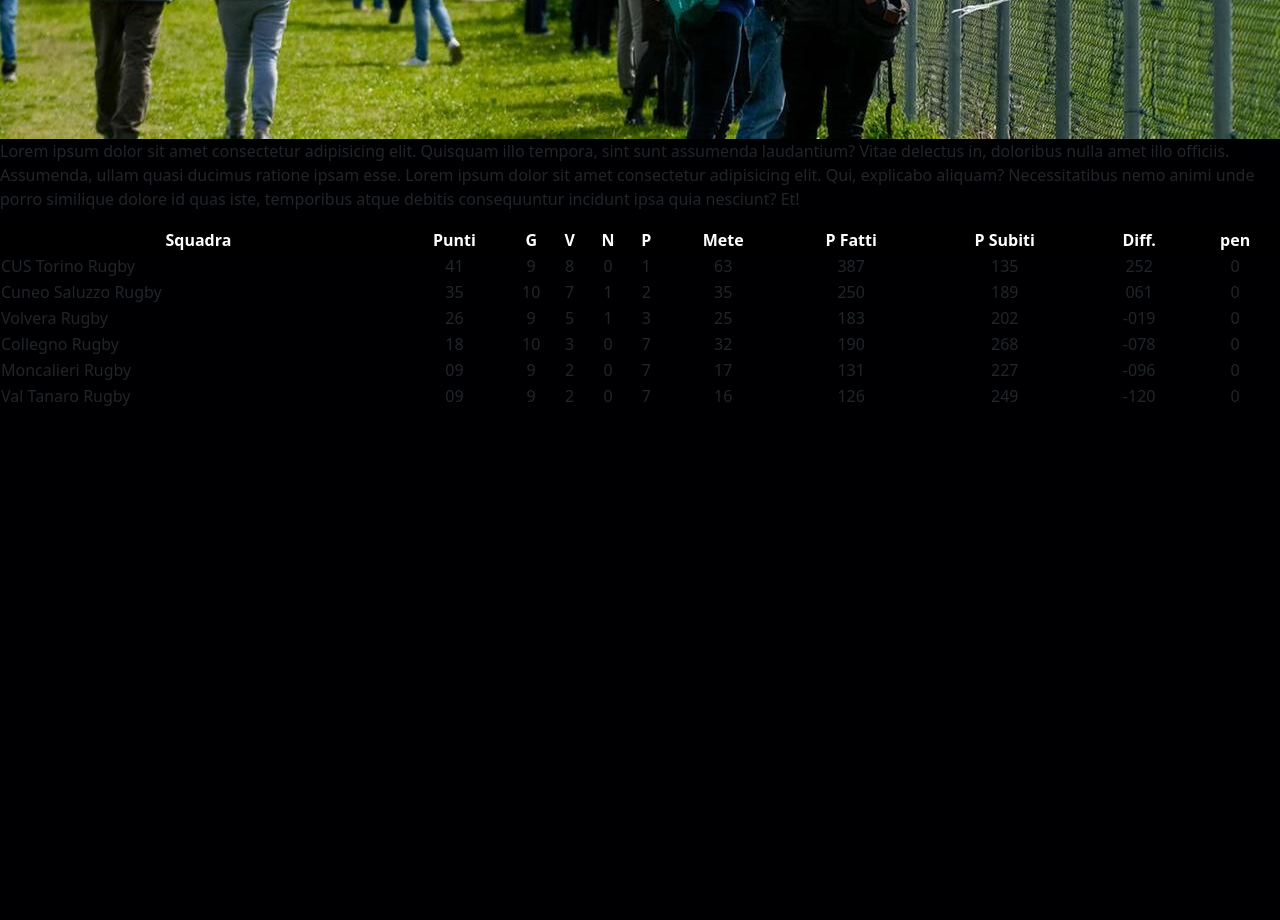
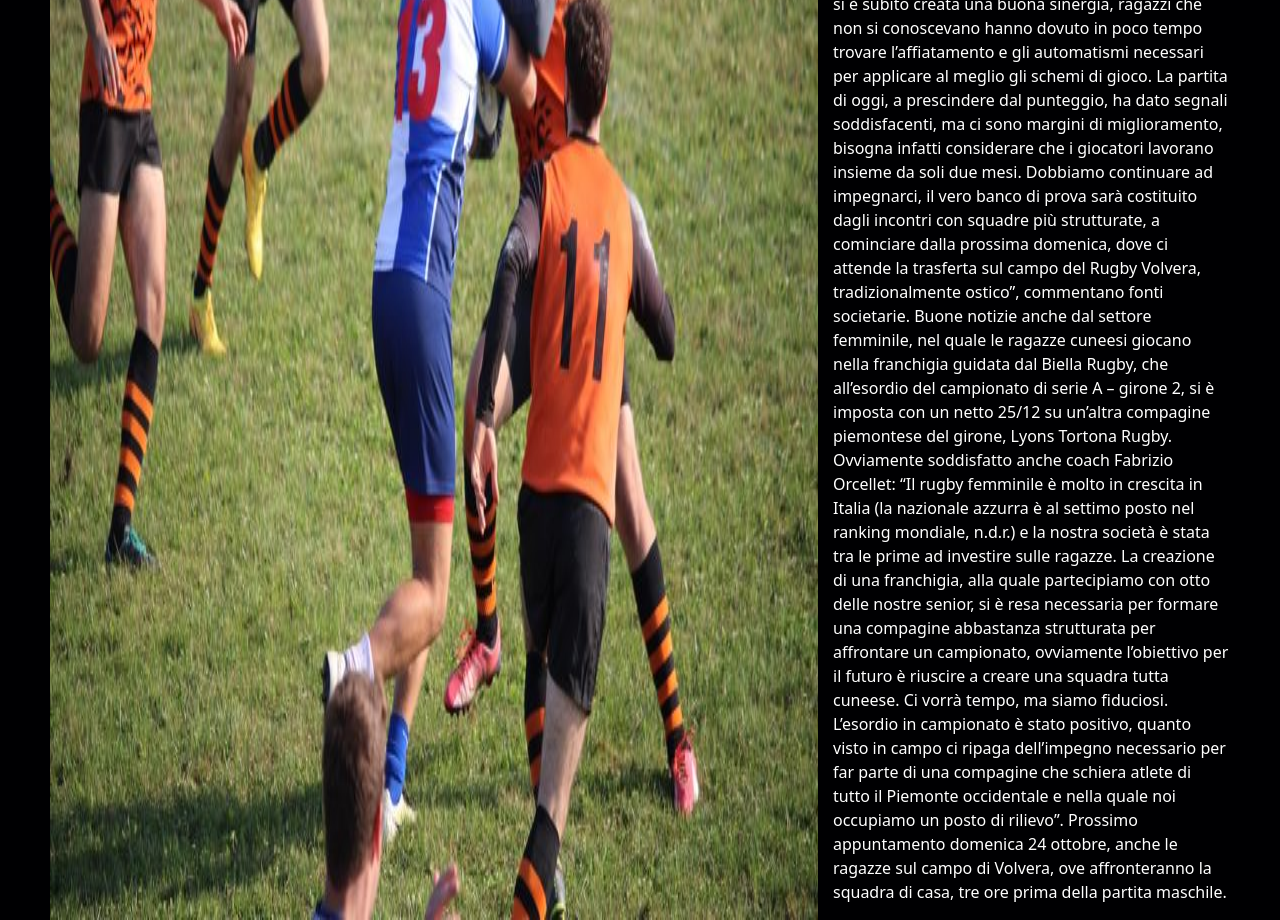
Before and after one commit to OmarFerreyra/proyecto-coder, a website: page index.html in a window 1280 px wide. Shown: the part 1680-2600 px from the top of the page. Before the commit the page ends 2089 px from the top, so only its background shows below. Drawn offline with nearby package versions, Linux system fonts and the light colour scheme.

Commit message:
mas cambios

```diff
--- a/index.html
+++ b/index.html
@@ -98,14 +98,41 @@
 
     <section>
       <div class="info">
-        <img src="img/cuneo rugby.jpg" alt="">
-        <p>Lorem ipsum dolor sit amet consectetur adipisicing elit. Quisquam illo tempora, sint sunt assumenda
-          laudantium? Vitae delectus in, doloribus nulla amet illo officiis. Assumenda, ullam quasi ducimus ratione
-          ipsam esse.
+        <img src="img/partita cuneo vs collegno.jpg" alt="cuneo vs Collegno">
+        <p>L’ultimo incontro ufficiale risaliva al 16 febbraio 2020 e dopo quasi due anni di stop, nel weekend sono
+          iniziati i campionati, stagione 2021/2022, con una novità per il rugby della Granda: la fusione tra le squadre
+          senior di Cuneo e di Saluzzo, che dopo anni di collaborazione nel settore giovanile hanno deciso di riunire le
+          compagini senior.
 
-          Lorem ipsum dolor sit amet consectetur adipisicing elit. Qui, explicabo aliquam? Necessitatibus nemo animi
-          unde porro similique dolore id quas iste, temporibus atque debitis consequuntur incidunt ipsa quia nesciunt?
-          Et!
+          L’esordio contro il Rugby Collegno della formazione biancoblù, guidata dalla panchina da coach Mattia Basile
+          ed in campo dal capitano Michele Verra, è stato decisamente soddisfacente, sia per il risultato (83-0), frutto
+          di 6 segnature per tempo e che non richiede commenti, sia per il gioco sviluppato sul campo, dove il pacchetto
+          di mischia cuneese ha letteralmente dominato ed è stato una continua fonte di gioco per le linee arretrate,
+          che hanno saputo sfruttare al meglio le opportunità create violando ripetutamente l’area di meta avversaria.
+
+          “L’unione tra due gruppi strutturati, ciascuno abituato al proprio modello di gioco, non è sempre semplice,
+          spesso richiede un periodo di rodaggio non breve. Tra Cuneo e Saluzzo si è subito creata una buona sinergia,
+          ragazzi che non si conoscevano hanno dovuto in poco tempo trovare l’affiatamento e gli automatismi necessari
+          per applicare al meglio gli schemi di gioco. La partita di oggi, a prescindere dal punteggio, ha dato segnali
+          soddisfacenti, ma ci sono margini di miglioramento, bisogna infatti considerare che i giocatori lavorano
+          insieme da soli due mesi. Dobbiamo continuare ad impegnarci, il vero banco di prova sarà costituito dagli
+          incontri con squadre più strutturate, a cominciare dalla prossima domenica, dove ci attende la trasferta sul
+          campo del Rugby Volvera, tradizionalmente ostico”, commentano fonti societarie.
+          Buone notizie anche dal settore femminile, nel quale le ragazze cuneesi giocano nella franchigia guidata dal
+          Biella Rugby, che all’esordio del campionato di serie A – girone 2, si è imposta con un netto 25/12 su
+          un’altra compagine piemontese del girone, Lyons Tortona Rugby.
+
+          Ovviamente soddisfatto anche coach Fabrizio Orcellet: “Il rugby femminile è molto in crescita in Italia (la
+          nazionale azzurra è al settimo posto nel ranking mondiale, n.d.r.) e la nostra società è stata tra le prime ad
+          investire sulle ragazze. La creazione di una franchigia, alla quale partecipiamo con otto delle nostre senior,
+          si è resa necessaria per formare una compagine abbastanza strutturata per affrontare un campionato, ovviamente
+          l’obiettivo per il futuro è riuscire a creare una squadra tutta cuneese. Ci vorrà tempo, ma siamo fiduciosi.
+          L’esordio in campionato è stato positivo, quanto visto in campo ci ripaga dell’impegno necessario per far
+          parte di una compagine che schiera atlete di tutto il Piemonte occidentale e nella quale noi occupiamo un
+          posto di rilievo”.
+
+          Prossimo appuntamento domenica 24 ottobre, anche le ragazze sul campo di Volvera, ove affronteranno la squadra
+          di casa, tre ore prima della partita maschile.
         </p>
       </div>
     </section>
--- a/scss/partials/_index.scss
+++ b/scss/partials/_index.scss
@@ -9,15 +9,16 @@
     justify-content: space-around;
     gap: 15px;
     color: white;
+    .info img {
+        height: 250px;
+    }
 }
-.info img {
-    height: 300px;
-}
+
 
 //Tabla posiciones
 .tabla-posiciones {
     color: white;
-    margin-left: 150px;
-    margin-right: 150px;
+    margin-left: 200px;
+    margin-right: 200px;
     margin-block: 50px;
 }
--- a/scss/style.scss
+++ b/scss/style.scss
@@ -1,6 +1,7 @@
 @import 'partials/_variables.scss';
 @import 'partials/navbar';
 @import 'partials/carousel';
+@import 'partials/index';
 
 //color de fondo de sitio web
 
```
Also changed, not shown: css/style.css, img/partita cuneo vs collegno.jpg (added), style copy.css (added), 1 other file. Lines whose indentation alone changed are shown as unchanged.
